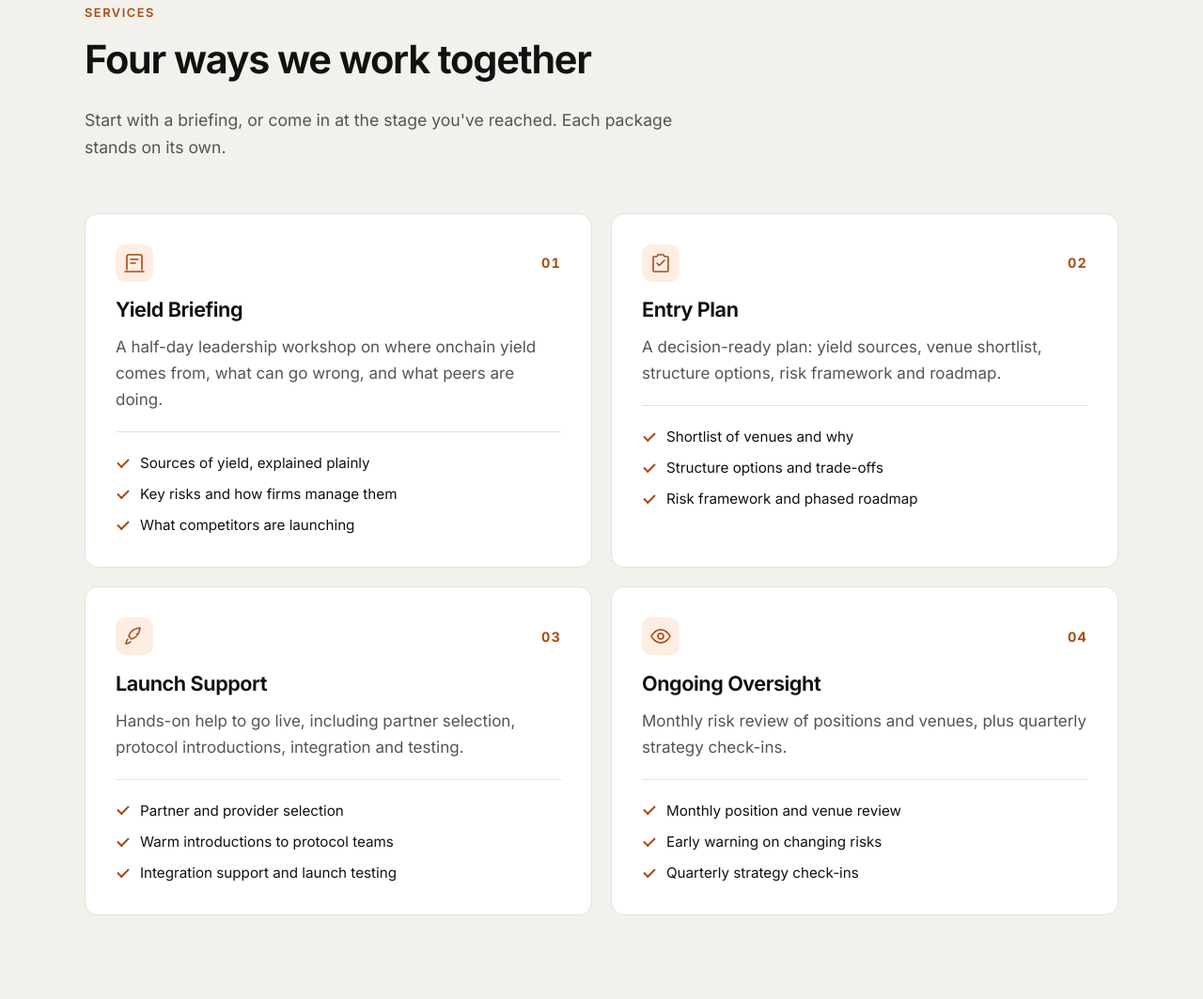
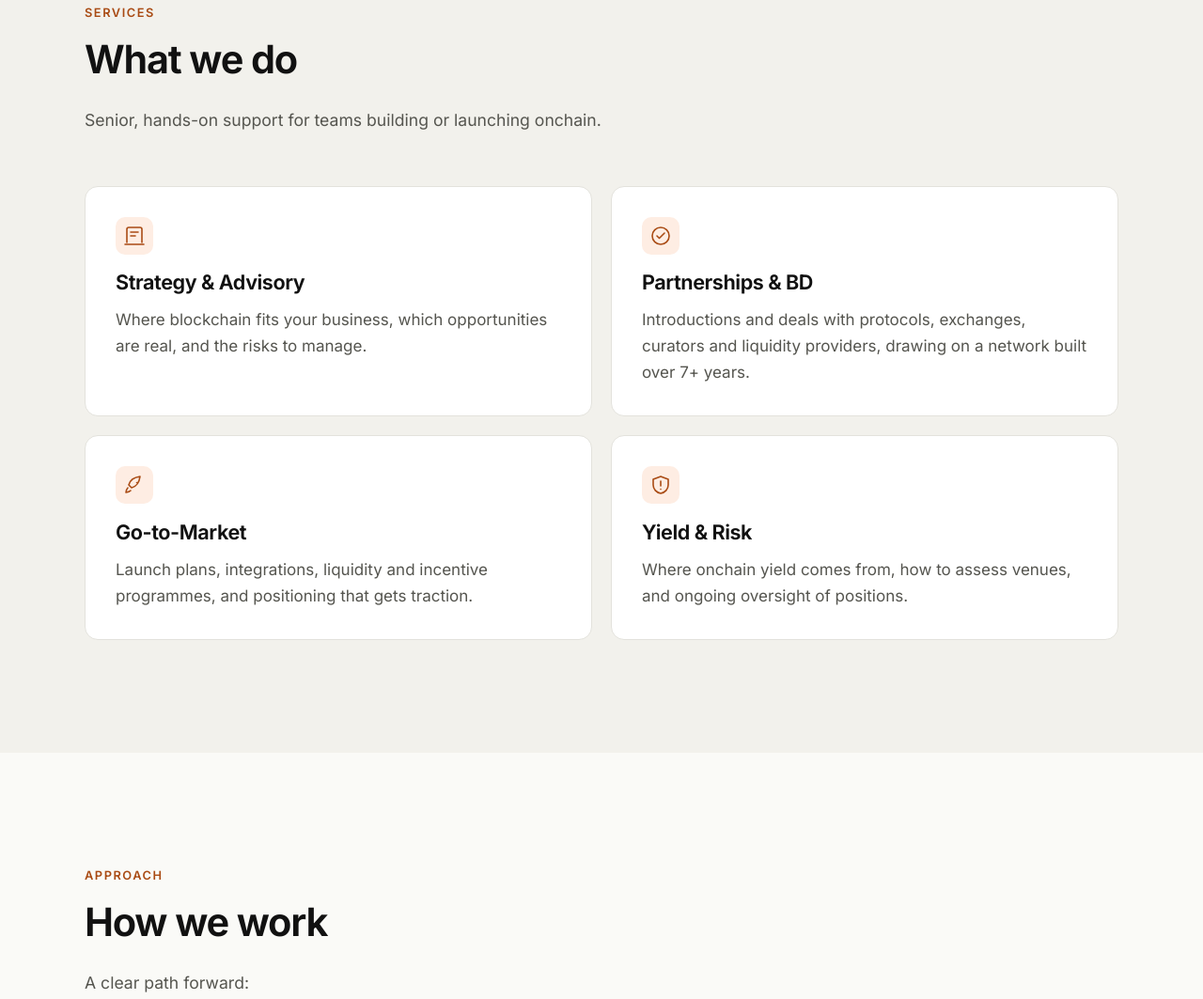
Before and after one commit to ethoranges-crypto/Furlong-Web3, a plain HTML site: page index.html in a window 1280 px wide. Shown: the part 1793-2856 px from the top of the page at 94% size. Drawn offline with Linux system fonts and the light colour scheme.

Commit message:
Update index.html

```diff
--- a/index.html
+++ b/index.html
@@ -164,67 +164,35 @@
   <div class="container">
     <div class="section-head reveal">
       <p class="eyebrow">Services</p>
-          <h2 id="services-title">Four ways we work together</h2>
-          <p class="section-intro">Start with a briefing, or come in at the stage you've reached. Each package stands on its own.</p>
+      <h2 id="services-title">What we do</h2>
+      <p class="section-intro">Senior, hands-on support for teams building or launching onchain.</p>
     </div>
-        <ol class="card-grid card-grid-2 services">
+    <ul class="card-grid card-grid-2 services">
       <!-- EDIT: service 1 -->
       <li class="card service reveal">
-            <div class="service-top">
         <svg class="icon" viewBox="0 0 24 24" aria-hidden="true"><path d="M4 19V5a2 2 0 012-2h12a2 2 0 012 2v14"/><path d="M2 21h20"/><path d="M8 8h8M8 12h5"/></svg>
-              <span class="service-num" aria-hidden="true">01</span>
-            </div>
-            <h3>Yield Briefing</h3>
-            <p>A half-day leadership workshop on where onchain yield comes from, what can go wrong, and what peers are doing.</p>
-            <ul class="ticks">
-              <li>Sources of yield, explained plainly</li>
-              <li>Key risks and how firms manage them</li>
-              <li>What competitors are launching</li>
-            </ul>
+        <h3>Strategy &amp; Advisory</h3>
+        <p>Where blockchain fits your business, which opportunities are real, and the risks to manage.</p>
       </li>
       <!-- EDIT: service 2 -->
       <li class="card service reveal">
-            <div class="service-top">
-              <svg class="icon" viewBox="0 0 24 24" aria-hidden="true"><path d="M9 3h6l1 2h3a1 1 0 011 1v14a1 1 0 01-1 1H5a1 1 0 01-1-1V6a1 1 0 011-1h3l1-2z"/><path d="M8 12l2.5 2.5L16 9"/></svg>
-              <span class="service-num" aria-hidden="true">02</span>
-            </div>
-            <h3>Entry Plan</h3>
-            <p>A decision-ready plan: yield sources, venue shortlist, structure options, risk framework and roadmap.</p>
-            <ul class="ticks">
-              <li>Shortlist of venues and why</li>
-              <li>Structure options and trade-offs</li>
-              <li>Risk framework and phased roadmap</li>
-            </ul>
+        <svg class="icon" viewBox="0 0 24 24" aria-hidden="true"><path d="M8 12l2.5 2.5L16 9"/><circle cx="12" cy="12" r="9"/></svg>
+        <h3>Partnerships &amp; BD</h3>
+        <p>Introductions and deals with protocols, exchanges, curators and liquidity providers, drawing on a network built over 7+ years.</p>
       </li>
       <!-- EDIT: service 3 -->
       <li class="card service reveal">
-            <div class="service-top">
         <svg class="icon" viewBox="0 0 24 24" aria-hidden="true"><path d="M5 15c-1.5 1.5-2 5-2 5s3.5-.5 5-2"/><path d="M9 15l-3-3c1-4 4.5-8 12-9-1 7.5-5 11-9 12z"/><path d="M14.5 9.5h.01"/></svg>
-              <span class="service-num" aria-hidden="true">03</span>
-            </div>
-            <h3>Launch Support</h3>
-            <p>Hands-on help to go live, including partner selection, protocol introductions, integration and testing.</p>
-            <ul class="ticks">
-              <li>Partner and provider selection</li>
-              <li>Warm introductions to protocol teams</li>
-              <li>Integration support and launch testing</li>
-            </ul>
+        <h3>Go-to-Market</h3>
+        <p>Launch plans, integrations, liquidity and incentive programmes, and positioning that gets traction.</p>
       </li>
       <!-- EDIT: service 4 -->
       <li class="card service reveal">
-            <div class="service-top">
-              <svg class="icon" viewBox="0 0 24 24" aria-hidden="true"><path d="M2 12s3.5-7 10-7 10 7 10 7-3.5 7-10 7S2 12 2 12z"/><circle cx="12" cy="12" r="3"/></svg>
-              <span class="service-num" aria-hidden="true">04</span>
-            </div>
-            <h3>Ongoing Oversight</h3>
-            <p>Monthly risk review of positions and venues, plus quarterly strategy check-ins.</p>
-            <ul class="ticks">
-              <li>Monthly position and venue review</li>
-              <li>Early warning on changing risks</li>
-              <li>Quarterly strategy check-ins</li>
+        <svg class="icon" viewBox="0 0 24 24" aria-hidden="true"><path d="M12 3l8 3v6c0 4.5-3.4 8.2-8 9-4.6-.8-8-4.5-8-9V6l8-3z"/><path d="M12 8v5"/><path d="M12 16.5v.01"/></svg>
+        <h3>Yield &amp; Risk</h3>
+        <p>Where onchain yield comes from, how to assess venues, and ongoing oversight of positions.</p>
+      </li>
     </ul>
-          </li>
-        </ol>
   </div>
 </section>
 
```
Lines whose indentation alone changed are shown as unchanged.
